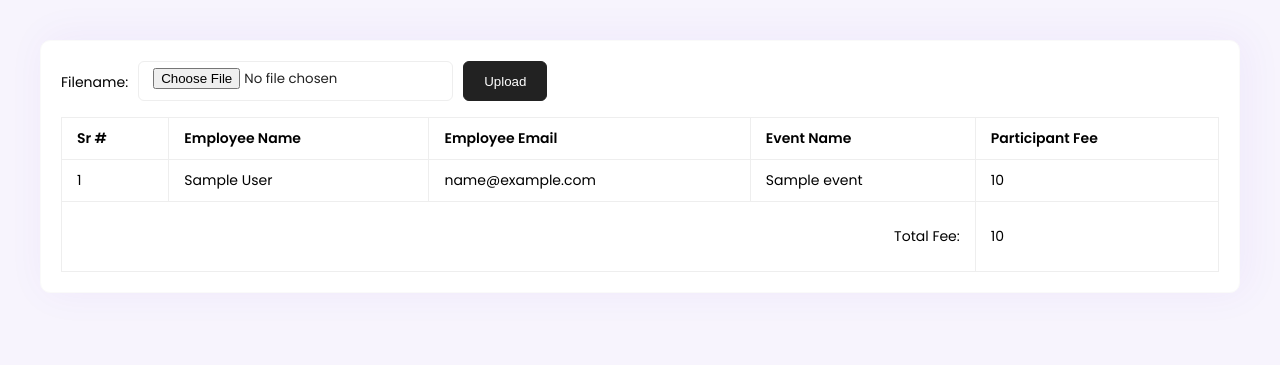
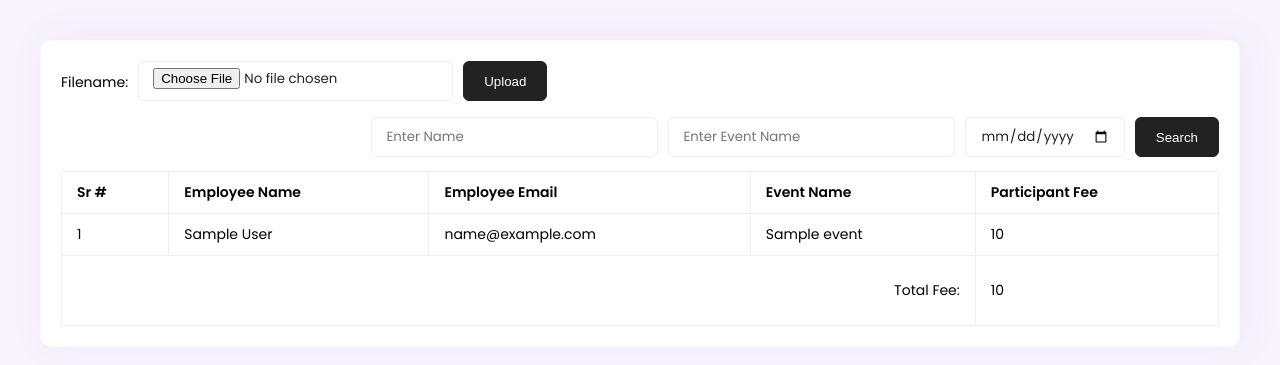
Before and after one commit to asad815/coding-challenge, a PHP site: page / in a window 1280 px wide. Shown: the top 365 px of the page. Run offline with PHP 8.4, Linux system fonts and the light colour scheme; tables that the repository leaves empty hold one stand-in row (values such as "Sample post").

Commit message:
Desing filter for table

```diff
--- a/assets/css/style.css
+++ b/assets/css/style.css
@@ -78,6 +78,9 @@ body {
 .blk form input:hover {
 	border-color: #222;
 }
+/*
+	Table CSS
+*/
 .blk table {
 	width: 100%;
 	border: 0;
@@ -97,3 +100,17 @@ body {
 	border: 1px solid #eee;
 	font-size: inherit;
 }
+/*
+	Filter css
+*/
+.blk #search_filter .inside {
+	-webkit-box-pack: end;
+	-ms-flex-pack: end;
+	justify-content: flex-end;
+}
+
+.blk hr {
+	margin: 15px 0;
+	border: 0;
+	border-top: 1px solid #eee;
+}
--- a/index.php
+++ b/index.php
@@ -12,6 +12,7 @@ include_once('includes/Database.php')
 
 <body>
     <div class="blk">
+        <!-- File Upload Form  -->
         <form action="includes/upload-json.php" method="post" enctype="multipart/form-data">
             <?php if (isset($_SESSION['error'])) : ?>
                 <div class="error"><?= $_SESSION['error'] ?></div>
@@ -27,6 +28,16 @@ include_once('includes/Database.php')
                 <button type="submit" class="btn">Upload</button>
             </div>
         </form>
+        <!-- Filter  -->
+        <form id="search_filter">
+            <div class="inside">
+                <input type="text" name="employee_name" id="employee_name" placeholder="Enter Name" />
+                <input type="text" name="event_name" id="event_name" placeholder="Enter Event Name" />
+                <input type="date" name="event_date" id="event_date" placeholder="d/m/y" />
+                <button type="submit" class="btn">Search</button>
+            </div>
+        </form>
+        <!-- Listing Table  -->
         <?php $rows = $mysql_obj->get_rows() ?>
         <?php if (count($rows)) : ?>
             <table width="100%" border="1" id="table_records">
@@ -59,5 +70,6 @@ include_once('includes/Database.php')
                 </tbody>
             </table>
         <?php endif ?>
+    </div>
 </body>
 </html>
```
